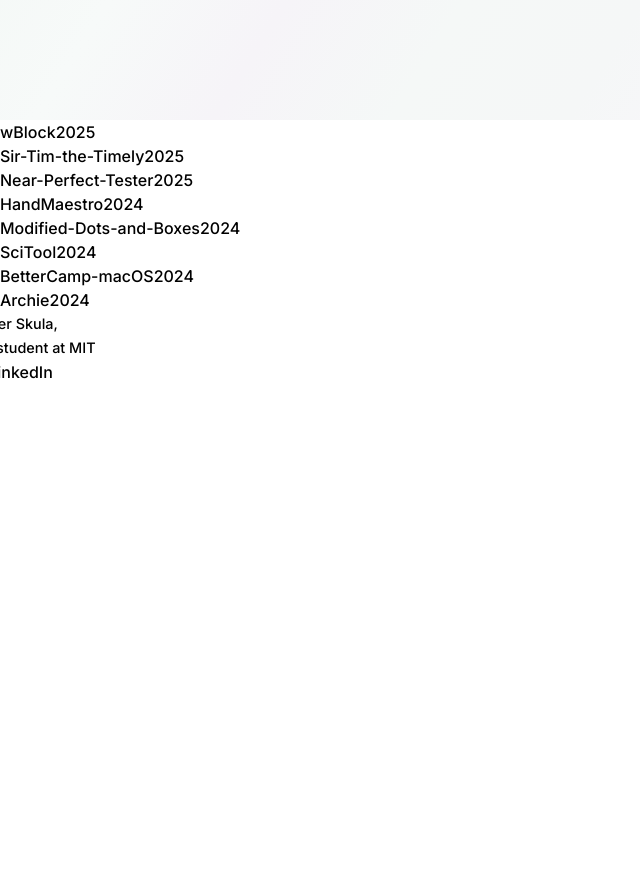
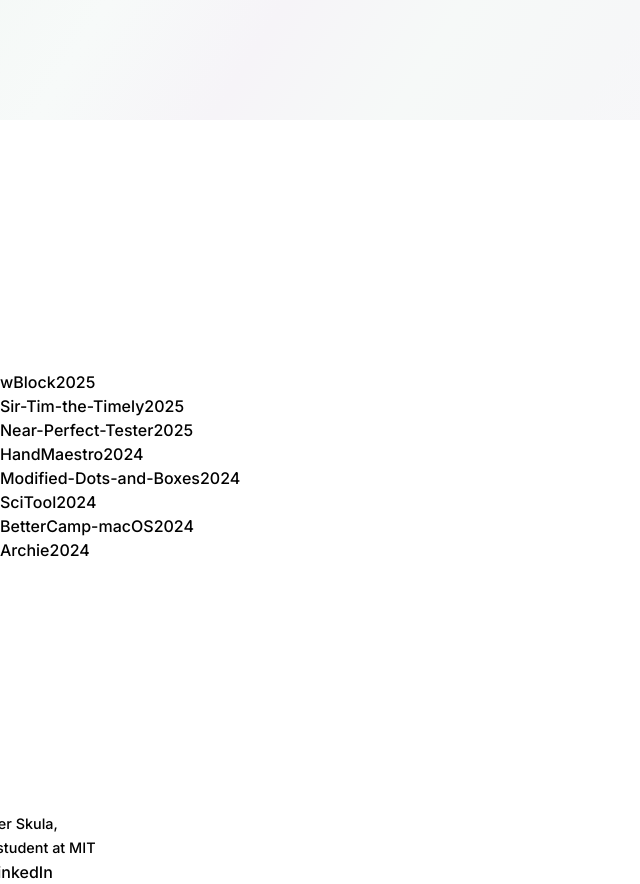
Before and after one commit to 0xCUB3/skulala, a Next.js app: page / in a window 1280 px wide. Shown: the part 680-1564 px from the top of the page, without its empty margins (0-640 px from the left). Before the commit the page ends 1064 px from the top, so only its background shows below. Built offline with nearby package versions, Linux system fonts and the light colour scheme; a web font is replaced by a local one.

Commit message:
feat: implement centering of project list on load and resize

```diff
--- a/src/app/page.tsx
+++ b/src/app/page.tsx
@@ -161,32 +161,31 @@
     }
   }, []);
 
-  // Disable BetterScroll - using native scrolling instead
-  // useEffect(() => {
-  //   if (scrollRef.current && !bScrollRef.current) {
-  //     bScrollRef.current = new BScroll(scrollRef.current, {
-  //       scrollY: true,
-  //       scrollX: false,
-  //       bounce: {
-  //         top: true,
-  //         bottom: true,
-  //         left: false,
-  //         right: false
-  //       },
-  //       bounceTime: 600,
-  //       probeType: 1,
-  //       click: true,
-  //       tap: true
-  //     });
-  //   }
+  // Center the list on page load
+  useEffect(() => {
+    const centerList = () => {
+      if (scrollRef.current) {
+        // Use requestAnimationFrame to ensure DOM is ready
+        requestAnimationFrame(() => {
+          if (!scrollRef.current) return;
 
-  //   return () => {
-  //     if (bScrollRef.current) {
-  //       bScrollRef.current.destroy();
-  //       bScrollRef.current = null;
-  //     }
-  //   };
-  // }, []);
+          const container = scrollRef.current;
+          // Simple center calculation: scroll to middle of total content
+          const totalScrollHeight = container.scrollHeight;
+          const containerHeight = container.clientHeight;
+          const centerPosition = (totalScrollHeight - containerHeight) / 2;
+
+          container.scrollTop = centerPosition;
+        });
+      }
+    };
+
+    // Center on load and when window resizes
+    setTimeout(centerList, 100); // Small delay to ensure content is rendered
+
+    window.addEventListener('resize', centerList);
+    return () => window.removeEventListener('resize', centerList);
+  }, []);
 
   const projects: ProjectData[] = [
     {
@@ -314,10 +313,18 @@
           <div className="h-64 flex-shrink-0" />
         )}
 
-        <div className={`flex-1 px-8 lg:px-16 pb-8 overflow-y-auto transition-all duration-500 ease-out ${
+        <div
+          ref={scrollRef}
+          className={`flex-1 px-8 lg:px-16 overflow-y-auto scrollbar-hide transition-all duration-500 ease-out ${
             titlePosition === 'top' ? 'pt-8' : 'pt-12 lg:pt-24'
-        }`}>
-          <div className="space-y-2 max-w-lg mx-auto lg:mx-0">
+          }`}
+        >
+          {/* Top spacer - sized so last item (Archie) can reach top of viewport */}
+          <div className="flex-shrink-0 top-spacer" style={{ height: 'calc(50vh - 150px)' }}></div>
+
+          {/* Project list container */}
+          <div className="flex-shrink-0">
+            <div className="space-y-2 max-w-lg mx-auto lg:mx-0 project-list py-16">
               {projects.map((project, index) => (
                 <div
                   key={index}
@@ -339,7 +346,10 @@
                 </div>
               ))}
             </div>
+          </div>
 
+          {/* Bottom spacer - sized so first item (wBlock) can reach bottom of viewport */}
+          <div className="flex-shrink-0 bottom-spacer" style={{ height: 'calc(50vh - 150px)' }}></div>
         </div>
       </div>
 
```
Lines whose indentation alone changed are shown as unchanged.
